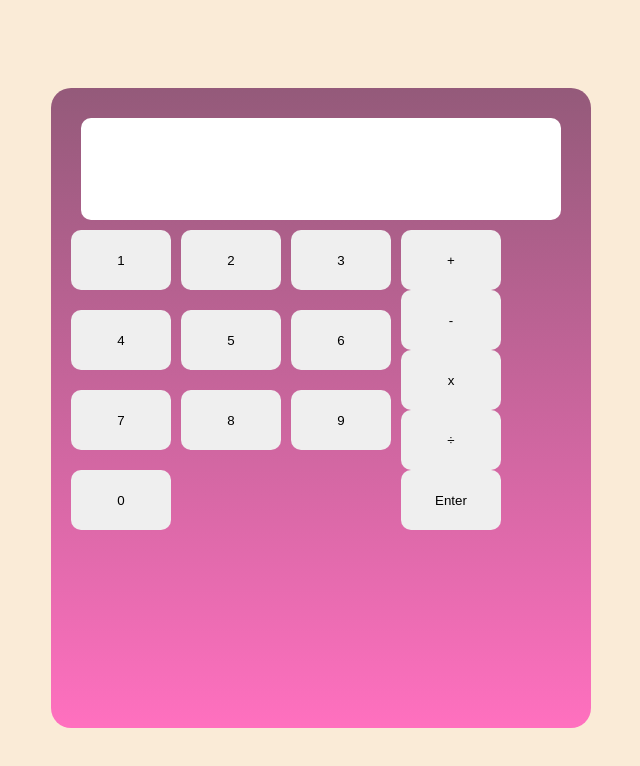
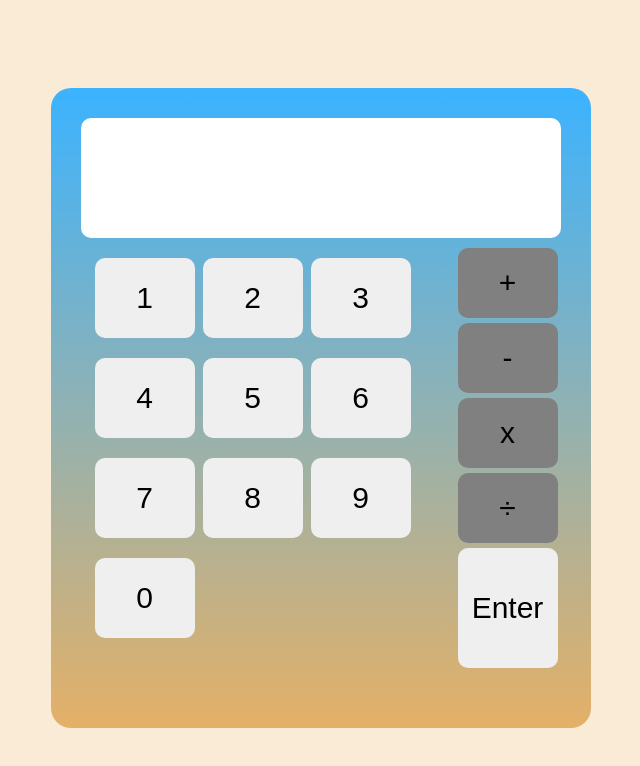
Before and after one commit to PickledChild/calculator, a plain HTML site: page index.html in a window 1280 px wide. Shown: the whole page, without its empty margins (319-959 px from the left). Drawn offline with Linux system fonts and the light colour scheme.

Commit message:
style and format buttons and input field, begin hooks in js

```diff
--- a/index.html
+++ b/index.html
@@ -23,10 +23,10 @@
           <button id="button0">0</button>
         </div>
         <div id="oprWrapper">
-          <button id="button+">+</button>
-          <button id="button-">-</button>
-          <button id="buttonx">x</button>
-          <button id="button/">÷</button>
+          <button id="buttonAdd">+</button>
+          <button id="buttonSub">-</button>
+          <button id="buttonMult">x</button>
+          <button id="buttonDiv">÷</button>
           <button id="buttonEnter">Enter</button>
         </div>
       </div>
--- a/main.js
+++ b/main.js
@@ -1 +1,17 @@
-console.log("hello");
+//button variables
+const button1 = document.getElementById("#button1");
+const button2 = document.getElementById("#button2");
+const button3 = document.getElementById("#button3");
+const button4 = document.getElementById("#button4");
+const button5 = document.getElementById("#button5");
+const button6 = document.getElementById("#button6");
+const button7 = document.getElementById("#button7");
+const button8 = document.getElementById("#button8");
+const button9 = document.getElementById("#button9");
+const button0 = document.getElementById("#button0");
+
+const buttonAdd = document.getElementById("#buttonAdd");
+const buttonSub = document.getElementById("#buttonSub");
+const buttonMult = document.getElementById("#buttonMult");
+const buttonDiv = document.getElementById("#buttonDiv");
+const Enter = document.getElementById("#buttonEnter");
--- a/style.css
+++ b/style.css
@@ -5,10 +5,11 @@ body {
   justify-content: center;
   align-items: center;
   min-height: 100vh;
+  font-family: "Courier New", Courier, monospace;
 }
 
 #calcBody {
-  background-image: linear-gradient(#945a7a, #ff70bf);
+  background-image: linear-gradient(#3bb3ff, #e5b067);
   border-radius: 20px;
   height: 600px;
   width: 500px;
@@ -20,31 +21,71 @@ body {
 input {
   height: 100px;
   margin: 10px;
+  padding: 10px;
   border-radius: 10px;
   border-style: none;
+  font-size: 72px;
+  text-align: right;
 }
 
 #numWrapper {
   display: grid;
   grid-template-columns: repeat(3, 1fr);
-  grid-template-rows: repeat(3, 1fr);
-  column-gap: 10px;
-  row-gap: 10px;
+  grid-template-rows: repeat(4, 1fr);
+  column-gap: 8px;
+  padding: 10px;
 }
 
 button {
-  height: 60px;
+  height: 80px;
   width: 100px;
   border-radius: 10px;
   border-style: none;
+  font-size: 30px;
+}
+
+button:hover {
+  background-color: lightblue;
+}
+
+button:active {
+  background-color: darkcyan;
 }
 
 #inpWrapper {
   display: flex;
   gap: 10px;
+  justify-content: space-around;
 }
 
 #oprWrapper {
   display: grid;
   grid-template-rows: repeat(4, 1fr);
+  gap: 5px;
 }
+
+#buttonEnter {
+  height: 120px;
+}
+
+#buttonAdd,
+#buttonSub,
+#buttonMult,
+#buttonDiv {
+  background-color: grey;
+  height: 70px;
+}
+
+#buttonAdd:hover,
+#buttonSub:hover,
+#buttonMult:hover,
+#buttonDiv:hover {
+  background-color: lightcoral;
+}
+
+#buttonAdd:active,
+#buttonSub:active,
+#buttonMult:active,
+#buttonDiv:active {
+  background-color: darkred;
+}
```
